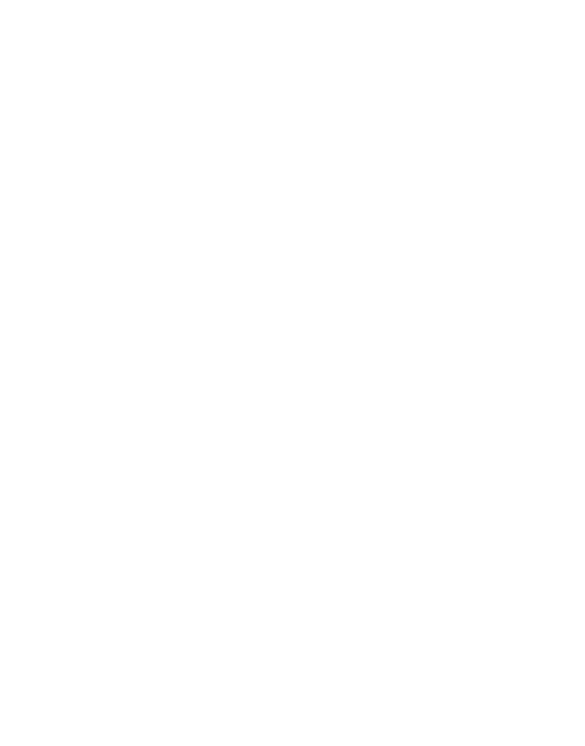
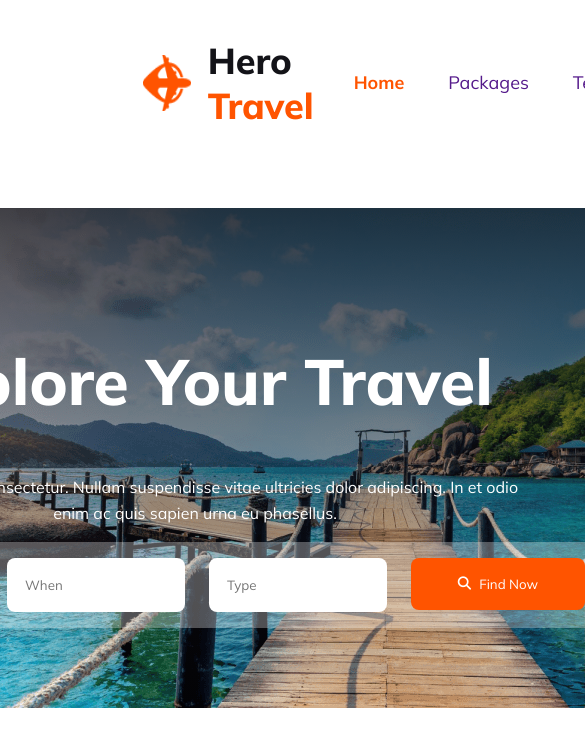
Before and after one commit to Deathknight101/Assignment-2-Travel, a plain HTML site: page index.html in a window 390 px wide. Shown: the top 746 px of the page, 585 px wide, since content can reach past the window. Drawn offline with Linux system fonts and the light colour scheme.

Commit message:
banner and nav without responsive

```diff
--- a/index.html
+++ b/index.html
@@ -1,11 +1,64 @@
 <!DOCTYPE html>
 <html lang="en">
+
 <head>
     <meta charset="UTF-8">
     <meta name="viewport" content="width=device-width, initial-scale=1.0">
-    <title>Document</title>
+    <title>Travel</title>
+    <link rel="preconnect" href="https://fonts.googleapis.com">
+    <link rel="preconnect" href="https://fonts.gstatic.com" crossorigin>
+    <link href="https://fonts.googleapis.com/css2?family=Mulish:ital,wght@0,200..1000;1,200..1000&display=swap"
+        rel="stylesheet">
+    <link rel="stylesheet" href="styles/styles.css">
+    <script src="https://kit.fontawesome.com/1614db6d89.js" crossorigin="anonymous"></script>
 </head>
+
 <body>
+    <header>
+        <nav>
+            <div class="nav-content">
+                <div class="left-head">
+                    <img class="head-logo" src="images/Images/Group 40071 (2).png" alt="">
+                    <h1 class="head-title">Hero <span>Travel</span></h1>
+                </div>
+                <div class="right-head">
+                    <ul>
+                        <li><a href=""><span>Home</span></a></li>
+                        <li><a href="">Packages</a></li>
+                        <li><a href="">Testimonial</a></li>
+                        <li><a href="">Blog</a></li>
+                        <li><a href="">Contact</a></li>
+                    </ul>
+                </div>
+            </div>
 
+        </nav>
+    </header>
+    <main>
+        <section class="banner">
+            <div class="banner-content">
+                <div class="banner-text">
+                    <h1>
+                        Explore Your Travel
+                    </h1>
+                    <p>
+                        Dolor sit amet consectetur. Nullam suspendisse vitae ultricies dolor adipiscing. In et odio enim ac quis sapien urna eu phasellus.
+                    </p>
+                </div>
+                <div class="banner-input">
+                    <input type="text" placeholder="Where go">
+                    <input type="datetime" placeholder="When">
+                    <input type="Type" placeholder="Type">
+                    <button>
+                        <i class="fa-solid fa-magnifying-glass"></i> Find Now
+                    </button>
+                </div>
+            </div>
+        </section>
+    </main>
+    <footer>
+
+    </footer>
 </body>
+
 </html>
--- a/styles/styles.css
+++ b/styles/styles.css
@@ -0,0 +1,143 @@
+* {
+    font-family: "Mulish", sans-serif;
+}
+
+.nav-content {
+    justify-content: space-between;
+    display: flex;
+    /* margin: auto; */
+    margin: auto 127px 50px 135px;
+}
+
+.left-head {
+    display: flex;
+    justify-content: space-around;
+    gap: 16.63px;
+    align-items: center;
+
+}
+
+.right-head {
+    display: flex;
+
+}
+
+.right-head ul {
+    display: flex;
+    list-style-type: none;
+    gap: 44px;
+    align-items: center;
+
+
+}
+
+.right-head ul a {
+    text-decoration: none;
+}
+
+.head-logo {
+    width: 48px;
+    height: 56.008px;
+
+
+}
+
+.head-title {
+    color: #131318;
+    font-size: 36px;
+    font-style: normal;
+    font-weight: 800;
+    line-height: normal;
+}
+
+.head-title span {
+    color: #FF5400;
+    font-size: 36px;
+    font-style: normal;
+    font-weight: 800;
+    line-height: normal;
+}
+
+.right-head ul li {
+    color: #424247;
+    font-size: 18px;
+    font-weight: 400;
+}
+
+.right-head ul li span {
+    color: #FF5400;
+    font-size: 18px;
+    font-weight: 700;
+}
+
+.banner {
+    display: flex;
+    /* align-items: center; */
+    justify-content: center;
+}
+
+.banner-content {
+    display: flex;
+    flex-direction: column;
+    border-radius: 16px;
+    background-image: linear-gradient(180deg, rgba(19, 19, 24, 0.80) 0%, rgba(19, 19, 24, 0.00) 100%), url(../images/Images/Group\ 13\ \(1\)\ \(1\).png);
+    background-repeat: no-repeat;
+    height: 500px;
+    width: 1170px;
+    justify-content: center;
+    align-items: center;
+
+}
+
+.banner-text h1 {
+    color: #FFF;
+    font-size: 64px;
+    font-weight: 800;
+    text-align: center;
+}
+
+.banner-text p {
+    width: 676px;
+    color: #FFF;
+    font-size: 16px;
+    font-weight: 400;
+    line-height: 26px;
+    text-align: center;
+}
+
+.banner-input {
+    display: flex;
+    gap: 24px;
+    padding: 16px;
+    display: inline-flex;
+    padding: 16px;
+    align-items: flex-start;
+    gap: 24px;
+    border-radius: 8px;
+    background: rgba(255, 255, 255, 0.30);
+}
+
+.banner-input input {
+    width: 174px;
+    height: 52px;
+    border-radius: 8px;
+    background: #FFF;
+    border: none;
+}
+
+.banner-input ::placeholder {
+    padding-left: 16px;
+}
+
+.banner-input button {
+    width: 174px;
+    height: 52px;
+    border-radius: 8px;
+    background: #FF5400;
+    border: none;
+    color: #FFF;
+    display: flex;
+    gap: 8px;
+    justify-content: center;
+    align-items: center;
+}
```
